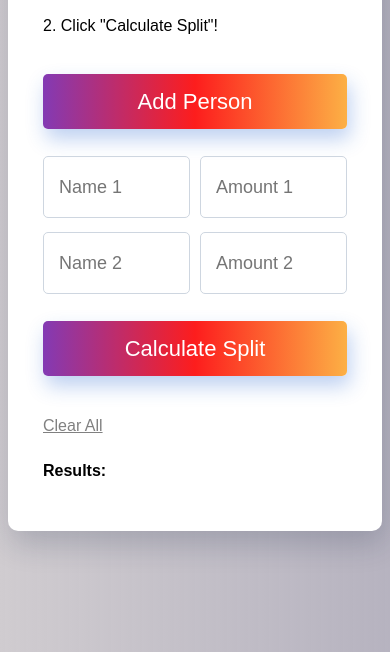
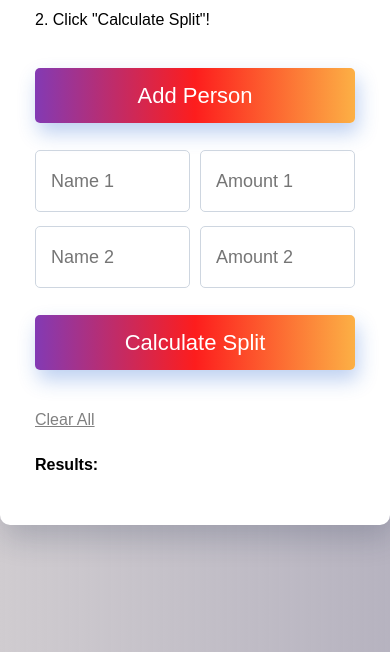
Before and after one commit to realsimont/cost-splitter, a plain HTML site: page index.html in a window 390 px wide. Shown: the part 192-844 px from the top of the page. Drawn offline with Linux system fonts and the light colour scheme.

Commit message:
Mobile responsive width updates

```diff
--- a/css/style.css
+++ b/css/style.css
@@ -2,14 +2,16 @@ body {
     background: rgb(208,204,208);
     background: linear-gradient(90deg, rgba(208,204,208,1) 0%, rgba(170,166,181,0.8533788515406162) 100%);
     background-size: auto;
+    margin: 0;
 }
 
 .full-page-area {
     display: flex;
+    padding: 0;
 }
 
 .form-area {
-    max-width: 500px;
+    max-width: 600px;
     margin: auto;
     margin-top: 30px;
     background: #fff;
@@ -21,10 +23,10 @@ body {
     padding-right: 35px;
 }
 
-@media only screen and (max-width: 480px) {
+@media only screen and (max-width: 600px) {
     .form-area {
-        width: 100%;
-        margin: auto;
+        width: 100vw;
+        margin: 0;
     }
 }
 
@@ -36,7 +38,7 @@ body {
     width: 100%;
 }
 
-@media only screen and (max-width: 480px) {
+@media only screen and (max-width: 600px) {
     #logo-area {
         width: 100%;
         margin: auto;
```
